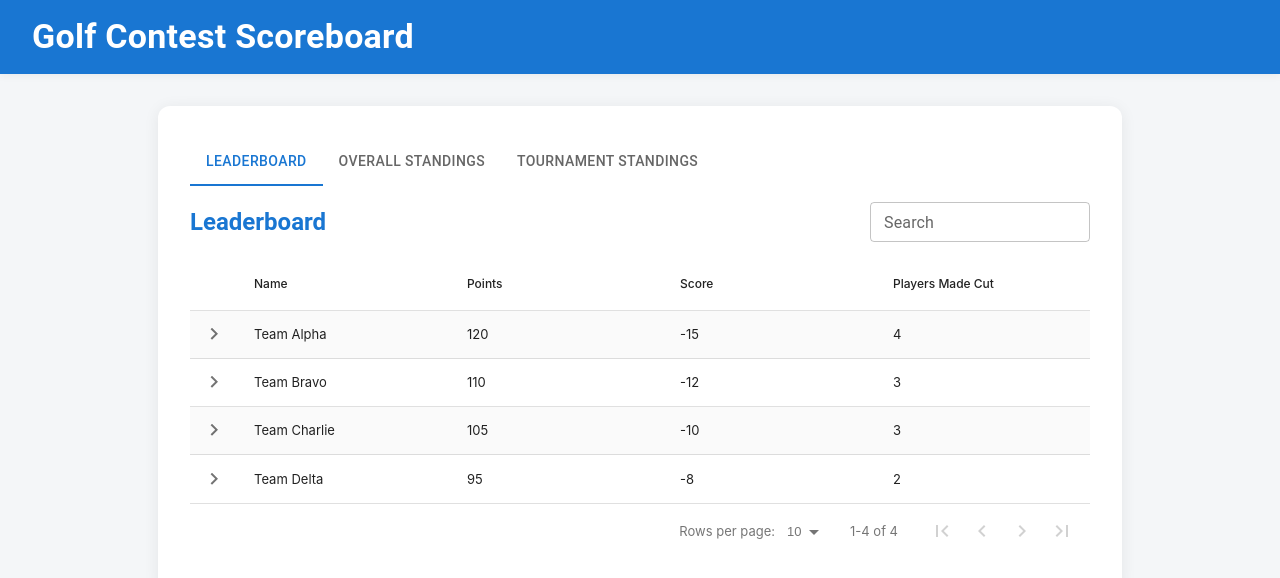
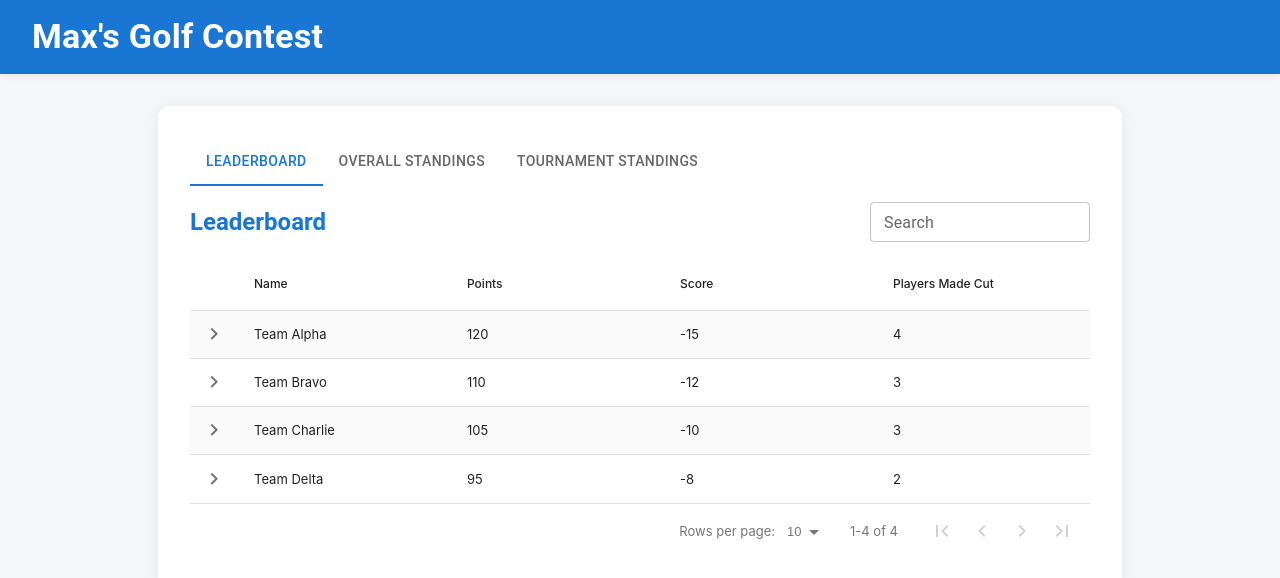
Before and after one commit to andrewdau21/golf_contest_scoring-1, a React (Create React App) app: page / in a window 1280 px wide. Shown: the top 578 px of the page. Built offline with nearby package versions, Linux system fonts and the light colour scheme.

Commit message:
update to app title

```diff
--- a/public/index.html
+++ b/public/index.html
@@ -24,7 +24,7 @@
       work correctly both with client-side routing and a non-root public URL.
       Learn how to configure a non-root public URL by running `npm run build`.
     -->
-    <title>React App</title>
+  <title>Max's Golf Contest</title>
   </head>
   <body>
     <noscript>You need to enable JavaScript to run this app.</noscript>
--- a/src/App.js
+++ b/src/App.js
@@ -110,7 +110,9 @@ function App() {
 	return (
 		<div style={{ background: '#f4f6f8', minHeight: '100vh' }}>
 			<div style={{ background: '#1976d2', color: '#fff', padding: '1rem 2rem', boxShadow: '0 2px 8px rgba(0,0,0,0.05)' }}>
-				<Typography variant="h4" sx={{ fontWeight: 700 }}>Golf Contest Scoreboard</Typography>
+				<Typography variant="h4" sx={{ fontWeight: 700 }}>
+          Max's Golf Contest
+        </Typography>
 			</div>
 			<div style={{ maxWidth: 900, margin: '2rem auto', background: '#fff', borderRadius: 12, boxShadow: '0 2px 16px rgba(0,0,0,0.07)', padding: '2rem' }}>
 				<Tabs value={page} onChange={(e, v) => setPage(v)} sx={{ mb: 2 }}>
```
